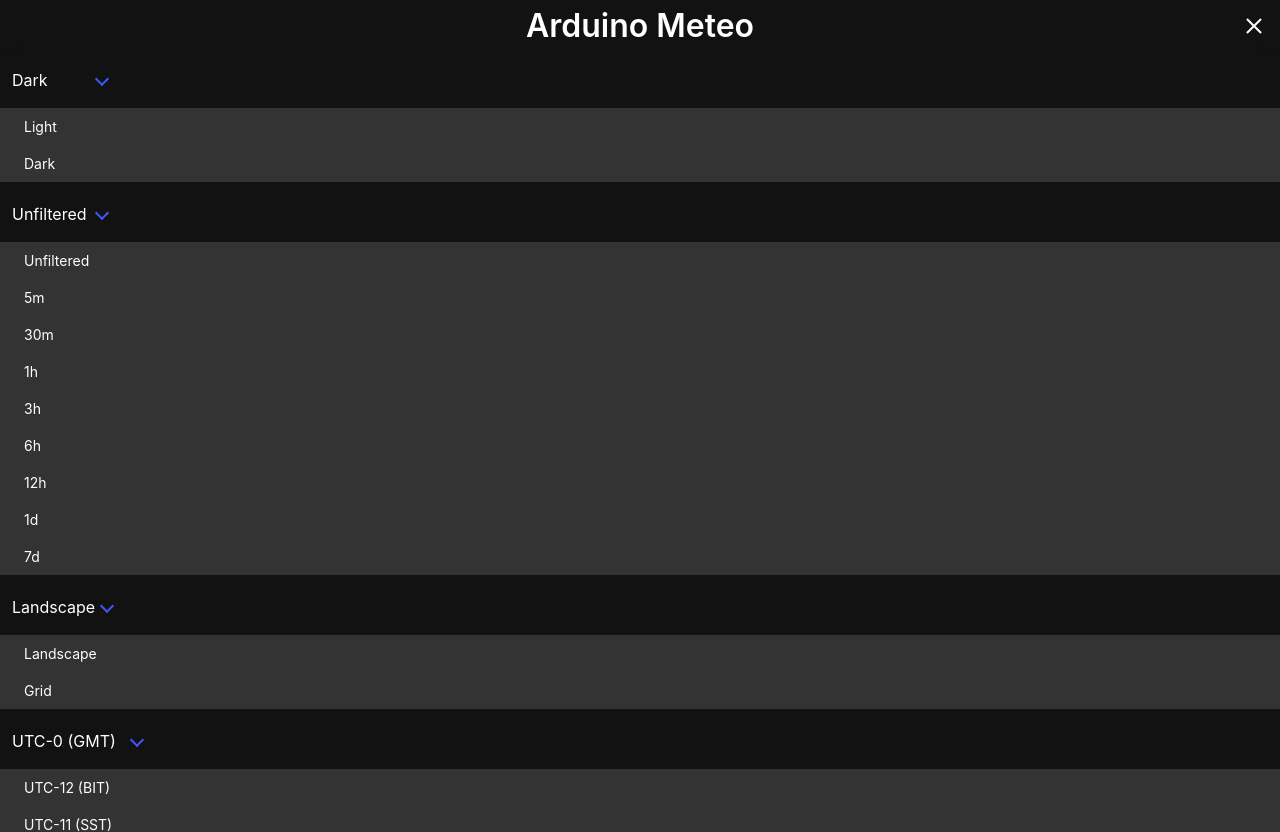
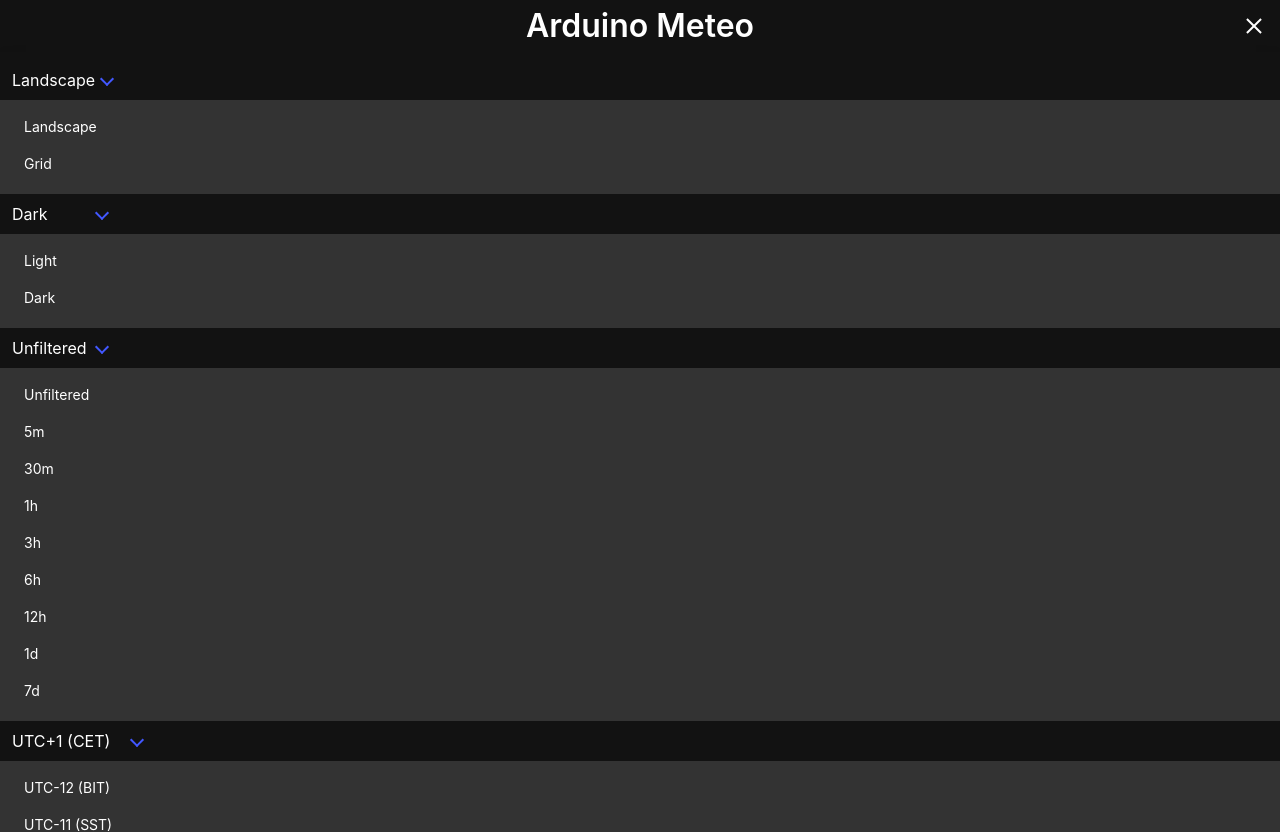
Before and after one commit to TheStef56/arduino_meteo, a Flask app: page / in a window 1280 px wide, after a click that opens the changed part. Shown: the top 832 px of the page. Run offline with Flask 3, Linux system fonts and the light colour scheme; data that the repository does not hold is empty.

Commit message:
UI improvementssss

```diff
--- a/static/css/style.css
+++ b/static/css/style.css
@@ -87,7 +87,7 @@
     background-color: var(--custom-background);
 }
 
-canvas {
+canvas, table {
     transition: all 0.3s ease;
 }
 
@@ -111,6 +111,7 @@
 }
 
 .navbar-dropdown {
+    background-color: var(--custom-background) !important;
     overflow-y: scroll;
     max-height: 70vh;
     scrollbar-width: none; /* Firefox */
--- a/static/js/index.js
+++ b/static/js/index.js
@@ -1,12 +1,12 @@
-let wSizeFactor    = 0.95;
-let hSizeFactor    = 0.3;
-let minChartWidth = 0;
-let maxChartWidth = 99999999;
-let minChartHeight = 300;
-let maxChartHeight = 99999999;
-let darkMode = true;
-let currentTimezoneOffset = 0;
-let currentArrangement = "Landscape";
+let wSizeFactor           = 0.95;
+let hSizeFactor           = 0.3;
+let minChartWidth         = 0;
+let maxChartWidth         = 99999999;
+let minChartHeight        = 300;
+let maxChartHeight        = 99999999;
+let darkMode              = true;
+let currentTimezoneOffset = 3600;
+let currentArrangement    = "Landscape";
 
 const plotArrangements = {
     "Landscape" : {
@@ -104,9 +104,6 @@
         }
         cumulative.push(entry);
         if (entry[0] - begin + resolution*treshold>= period || idx == data.length - 1) {
-            console.log(entry[0])
-            console.log(begin)
-            console.log(resolution)
             let max = 0;
             let min = 9999999;
             cumulative.forEach(entry2 => {
--- a/templates/index.html
+++ b/templates/index.html
@@ -24,6 +24,17 @@
 
             <div id="navbarBasicExample" class="navbar-menu">
                 <div class="navbar-end">
+                    <!-- Arrangement Dropdown  -->
+                    <div class="navbar-item has-dropdown is-hoverable">
+                        <a id="arrangement" class="navbar-link text-white" style="width: 130px;">
+                            Landscape
+                        </a>
+                        <div class="navbar-dropdown is-right">
+                            <a class="navbar-item text-white" onclick="changeArrangementLabel('Landscape')">Landscape</a>
+                            <a class="navbar-item text-white" onclick="changeArrangementLabel('Grid')">Grid</a>
+                        </div>
+                    </div>
+
                     <!-- Theme Dropdown -->
                     <div class="navbar-item has-dropdown is-hoverable">
                         <a id="theme" class="navbar-link text-white" style="width: 125px;">
@@ -50,20 +61,10 @@
                             <a class="navbar-item text-white" onclick="changeTimeFrameLabel('7d')">7d</a>
                         </div>
                     </div>
-                    <!-- Arrangement Dropdown  -->
-                    <div class="navbar-item has-dropdown is-hoverable">
-                        <a id="arrangement" class="navbar-link text-white" style="width: 130px;">
-                            Landscape
-                        </a>
-                        <div class="navbar-dropdown is-right">
-                            <a class="navbar-item text-white" onclick="changeArrangementLabel('Landscape')">Landscape</a>
-                            <a class="navbar-item text-white" onclick="changeArrangementLabel('Grid')">Grid</a>
-                        </div>
-                    </div>
                     <!-- Timezones Dropdown  -->
                     <div class="navbar-item has-dropdown is-hoverable">
                         <a id="timezone" class="navbar-link text-white" style="width: 160px;">
-                            UTC-0 (GMT)
+                            UTC+1 (CET)
                         </a>
                         <div class="navbar-dropdown is-right">
                             <a class="navbar-item text-white" onclick="changeTimezoneLabel('UTC-12 (BIT)')">UTC-12 (BIT)</a>
```
